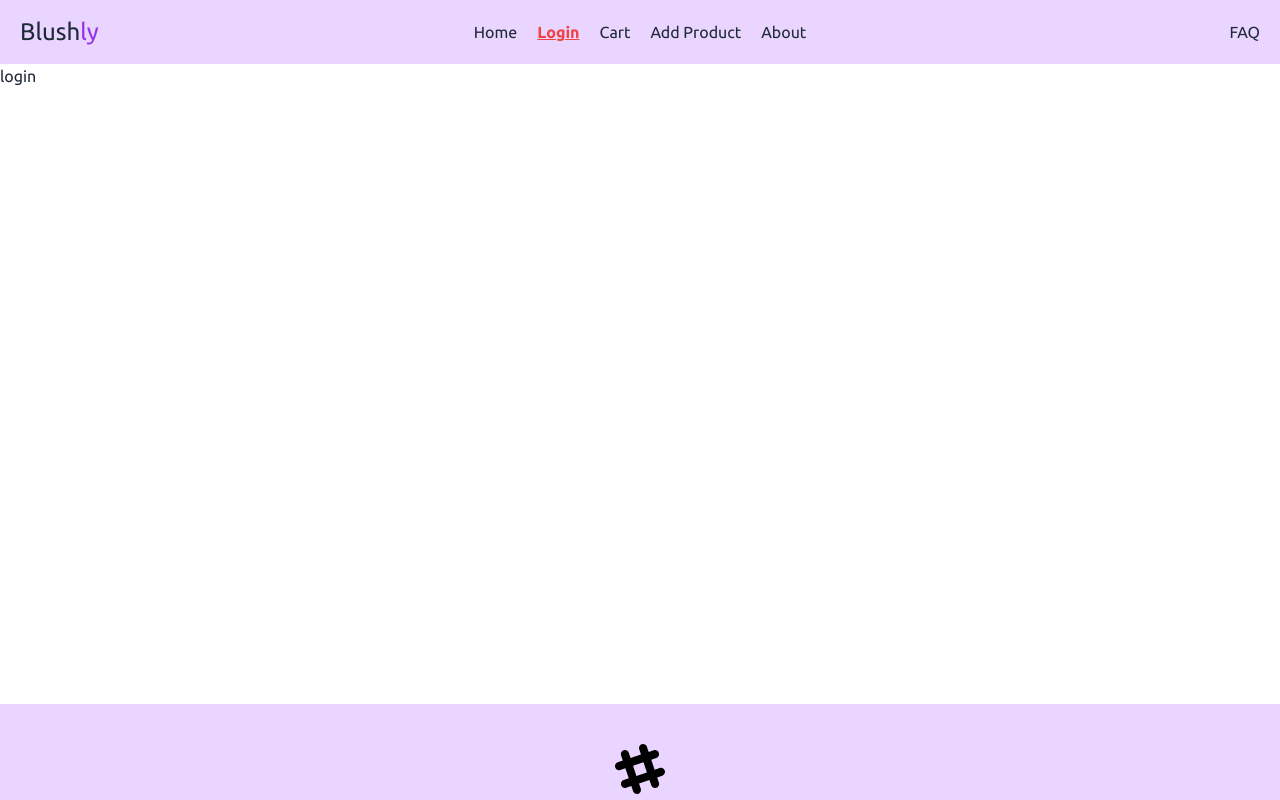
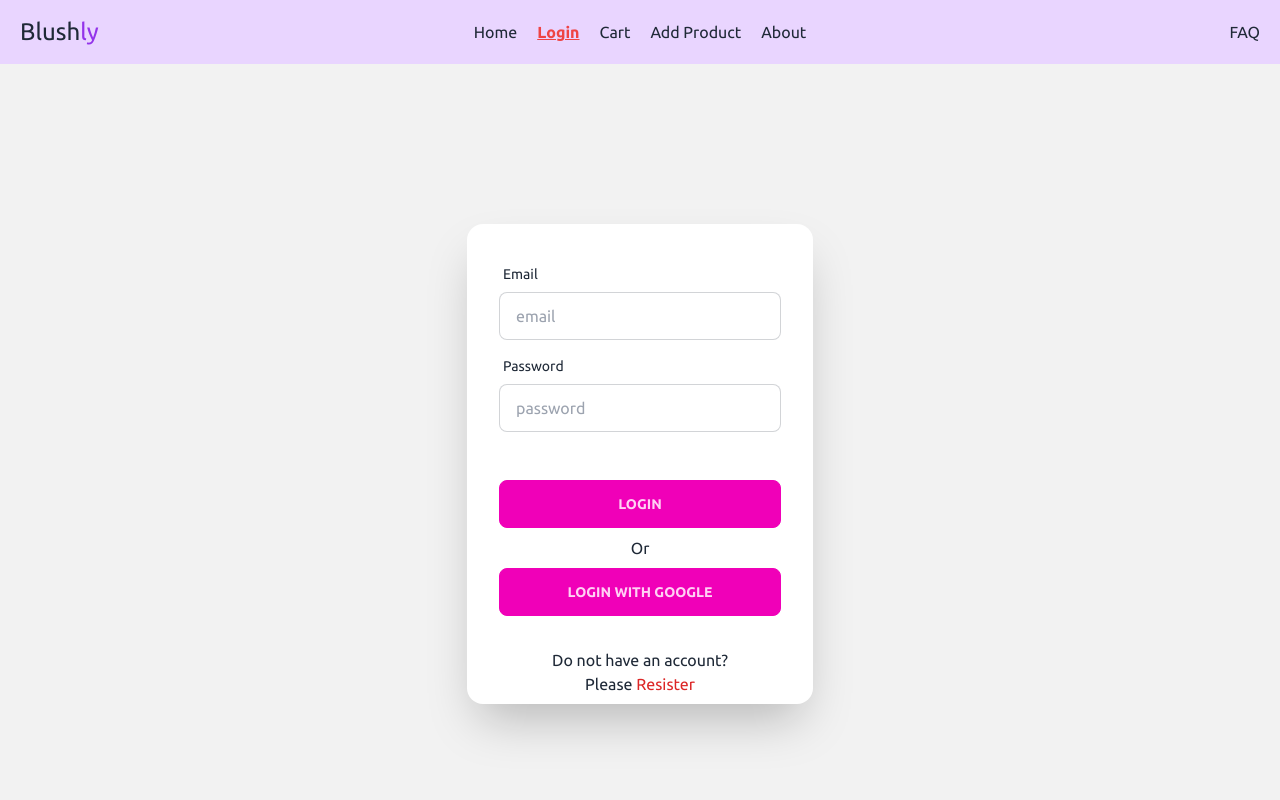
Before and after one commit to Muhammad-Sowrov/a10-brandshop-client-side, a React (Vite) app: page /login in a window 1280 px wide. Shown: the top 800 px of the page. Built offline with nearby package versions, Linux system fonts and the light colour scheme.

Commit message:
login page and register page complete without authentication

```diff
--- a/src/Pages/AddProduct.jsx
+++ b/src/Pages/AddProduct.jsx
@@ -1,6 +1,15 @@
 const AddProduct = () => {
-  const handleAdd = (e) => {
-    e.prevent.Default();
+  const handleAdd = e => {
+    e.preventDefault();
+    const form = e.target;
+    const image = form.img_url.value;
+    const name = form.name.value;
+    const brand_name = form.brand_name.value;
+    const type = form.type.value;
+    const price = form.price.value;
+    const description = form.description.value;
+    const rating = form.rating.value;
+    console.log(image, name, brand_name, type, price, description, rating);
   };
   return (
     <div className="">
@@ -24,7 +33,7 @@ const AddProduct = () => {
             <input
               type="text"
               name="name"
-              placeholder="Your Name"
+              placeholder="Name of Your Product"
               className="input input-bordered w-full max-w-xs"
             />
           </div>
@@ -47,15 +56,17 @@ const AddProduct = () => {
               <select
                 className="select select-bordered"
                 defaultValue="Pick one"
+                name="type"
               >
                 <option disabled value="Pick one">
                   Pick one
                 </option>
-                <option value="Star Wars">Star Wars</option>
-                <option value="Harry Potter">Harry Potter</option>
-                <option value="Lord of the Rings">Lord of the Rings</option>
-                <option value="Planet of the Apes">Planet of the Apes</option>
-                <option value="Star Trek">Star Trek</option>
+                <option value="Perfume">Perfume</option>
+                <option value="Sunscreen">Sunscreen</option>
+                <option value="Make Up">Make Up</option>
+                <option value="Skin Protector">Skin Protector</option>
+                <option value="Lipstick">Lipstick</option>
+                <option value="Natural Cream">Natural Cream</option>
               </select>
             </div>
           </div>
@@ -66,7 +77,7 @@ const AddProduct = () => {
             <input
               type="number"
               name="price"
-              placeholder="Price"
+              placeholder="Price $"
               className="input input-bordered w-full max-w-xs"
             />
           </div>
--- a/src/Pages/Login.jsx
+++ b/src/Pages/Login.jsx
@@ -1,11 +1,67 @@
-
+import { NavLink } from "react-router-dom";
 
 const Login = () => {
-    return (
-        <div className="h-[80vh]">
-            login
+  return (
+    <div>
+      <div>
+        <div className="hero min-h-screen bg-base-200">
+          <div className="hero-content flex-col lg:flex-row-reverse">
+            <div className="card flex-shrink-0 w-full max-w-sm shadow-2xl bg-base-100">
+              <form className="card-body">
+                <div className="form-control">
+                  <label className="label">
+                    <span className="label-text">Email</span>
+                  </label>
+                  <input
+                    type="email"
+                    name="email"
+                    placeholder="email"
+                    className="input input-bordered"
+                    required
+                  />
+                </div>
+                <div className="form-control">
+                  <label className="label">
+                    <span className="label-text">Password</span>
+                  </label>
+                  <input
+                    type="password"
+                    name="password"
+                    placeholder="password"
+                    className="input input-bordered"
+                    required
+                  />
+                </div>
+
+                <p className="text-red-400"></p>
+                <p className="text-green-400"></p>
+                <div className="form-control mt-6">
+                  <button className="btn btn-secondary">Login</button>
+                </div>
+                <p className="text-center">Or</p>
+                {/* <button className="btn btn-xs sm:btn-sm md:btn-md lg:btn-lg">Responsive</button> */}
+                <div className="form-control">
+                  <button className="btn btn-secondary">
+                    Login With Google
+                  </button>
+                </div>
+              </form>
+              <div className="flex flex-col px-2 mb-2 text-center">
+                <p className="">Do not have an account?</p>
+                <p>
+                  Please{" "}
+                  <NavLink to="/register" className="text-red-600">
+                    {" "}
+                    Resister
+                  </NavLink>{" "}
+                </p>
+              </div>
+            </div>
+          </div>
         </div>
-    );
+      </div>
+    </div>
+  );
 };
 
 export default Login;
--- /dev/null
+++ b/src/Pages/Register.jsx
@@ -0,0 +1,64 @@
+import { NavLink } from "react-router-dom";
+
+const Register = () => {
+  return (
+    <div>
+      <div className="hero min-h-screen bg-base-200">
+        <div className="hero-content flex-col lg:flex-row-reverse">
+          <div className="card flex-shrink-0 w-full max-w-sm shadow-2xl bg-base-100">
+            <form className="card-body">
+              <div className="form-control">
+                <label className="label">
+                  <span className="label-text">Email</span>
+                </label>
+                <input
+                  type="email"
+                  name="email"
+                  placeholder="email"
+                  className="input input-bordered"
+                  required
+                />
+              </div>
+              <div className="form-control">
+                <label className="label">
+                  <span className="label-text">Password</span>
+                </label>
+                <input
+                  type="password"
+                  name="password"
+                  placeholder="password"
+                  className="input input-bordered"
+                  required
+                />
+              </div>
+
+              <p className="text-red-400"></p>
+              <p className="text-green-400"></p>
+              <div className="form-control mt-6">
+                <button className="btn btn-secondary">Register</button>
+              </div>
+              <p className="text-center">Or</p>
+              <div className="form-control">
+                <button className="btn btn-secondary">
+                  Register With Google
+                </button>
+              </div>
+            </form>
+            <div className="flex flex-col px-2 mb-2 text-center">
+              <p className="">Already have an account?</p>
+              <p>
+                Please{" "}
+                <NavLink to="/login" className="text-red-600">
+                  {" "}
+                  Login
+                </NavLink>{" "}
+              </p>
+            </div>
+          </div>
+        </div>
+      </div>
+    </div>
+  );
+};
+
+export default Register;
--- a/src/Pages/SignIn.jsx
+++ /dev/null
@@ -1,9 +0,0 @@
-const SignIn = () => {
-    return (
-        <div className="h-[80vh]">
-            sign in
-        </div>
-    );
-};
-
-export default SignIn;
--- a/src/Router/Route.jsx
+++ b/src/Router/Route.jsx
@@ -6,6 +6,7 @@ import BookedCart from "../Pages/BookedCart";
 import About from "../Pages/About";
 import Qna from "../Pages/Qna";
 import AddProduct from "../Pages/AddProduct";
+import Register from "../Pages/Register";
 
 
 const router = createBrowserRouter([
@@ -21,6 +22,10 @@ const router = createBrowserRouter([
             {
                 path: "/login",
                 element: <Login></Login>
+            },
+            {
+                path: "/register",
+                element: <Register></Register>
             },
             {
                 path: "/cart",
```
